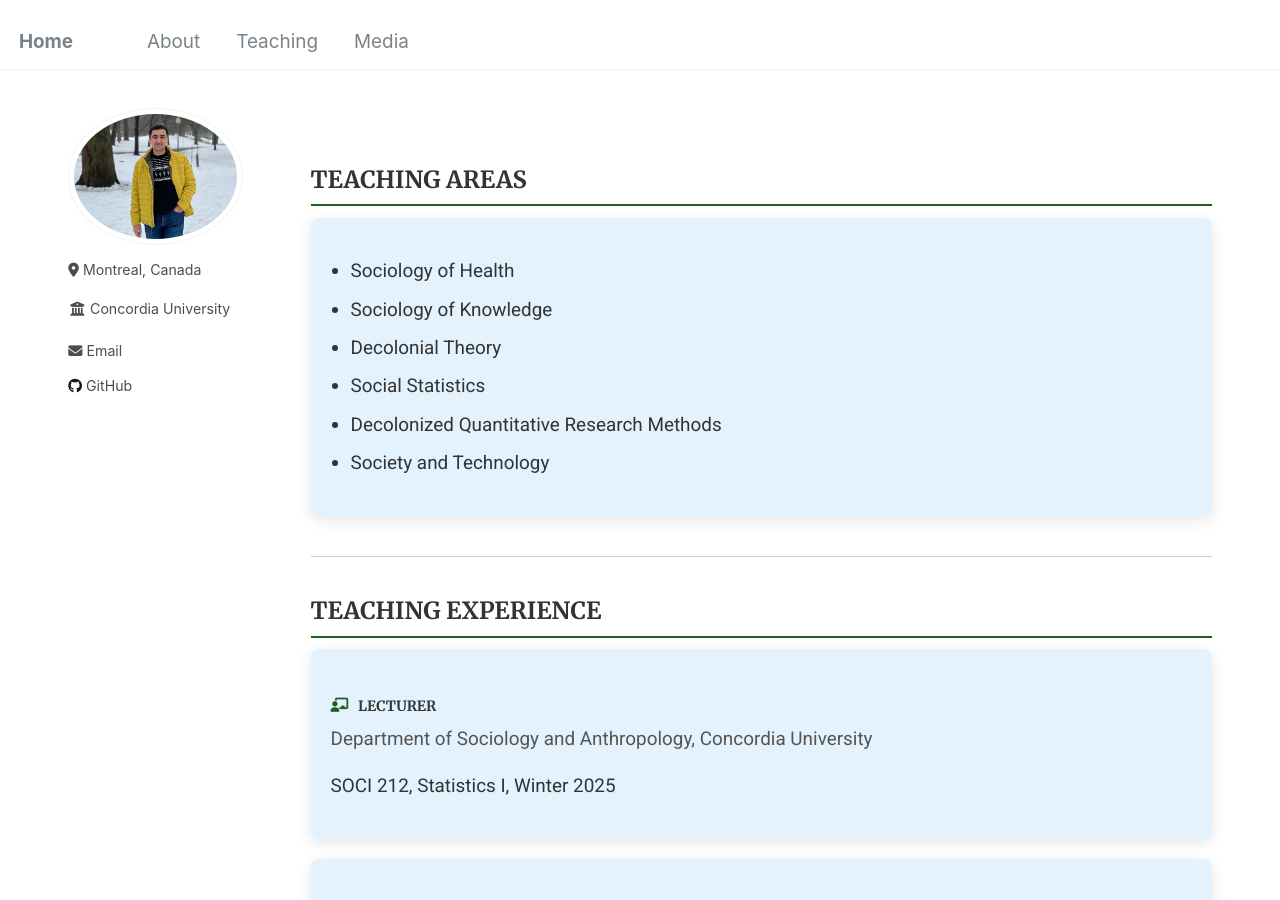
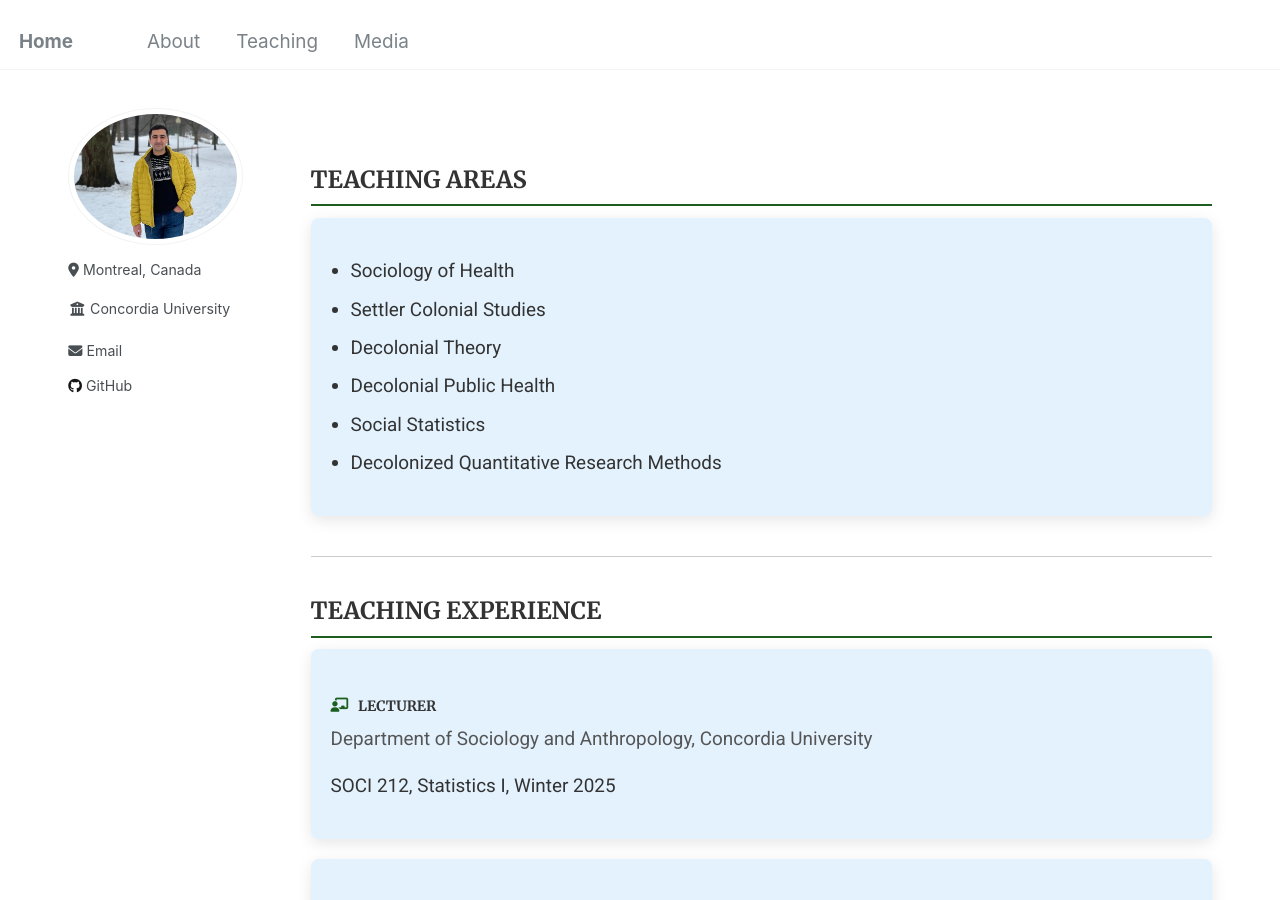
Before and after one commit to Mohsnmonji/mohsnmonji.github.io, a Jekyll site: the page built from _pages/teaching.md, in a window 1280 px wide and 900 px high. Built offline with Jekyll 4.4.1, drawn with Linux system fonts in a browser that asks for light colours.

Commit message:
Update teaching.md

```diff
--- a/_pages/teaching.md
+++ b/_pages/teaching.md
@@ -66,11 +66,11 @@ author_profile: true
   <div class="teaching-card">
     <ul class="teaching-list" style="list-style-type: disc; padding-left: 20px;">
       <li>Sociology of Health</li>
-      <li>Sociology of Knowledge</li>
+      <li>Settler Colonial Studies</li>
       <li>Decolonial Theory</li>
+      <li>Decolonial Public Health</li>
       <li>Social Statistics</li>
       <li>Decolonized Quantitative Research Methods</li>
-      <li>Society and Technology</li>
     </ul>
   </div>
 </div>
```
